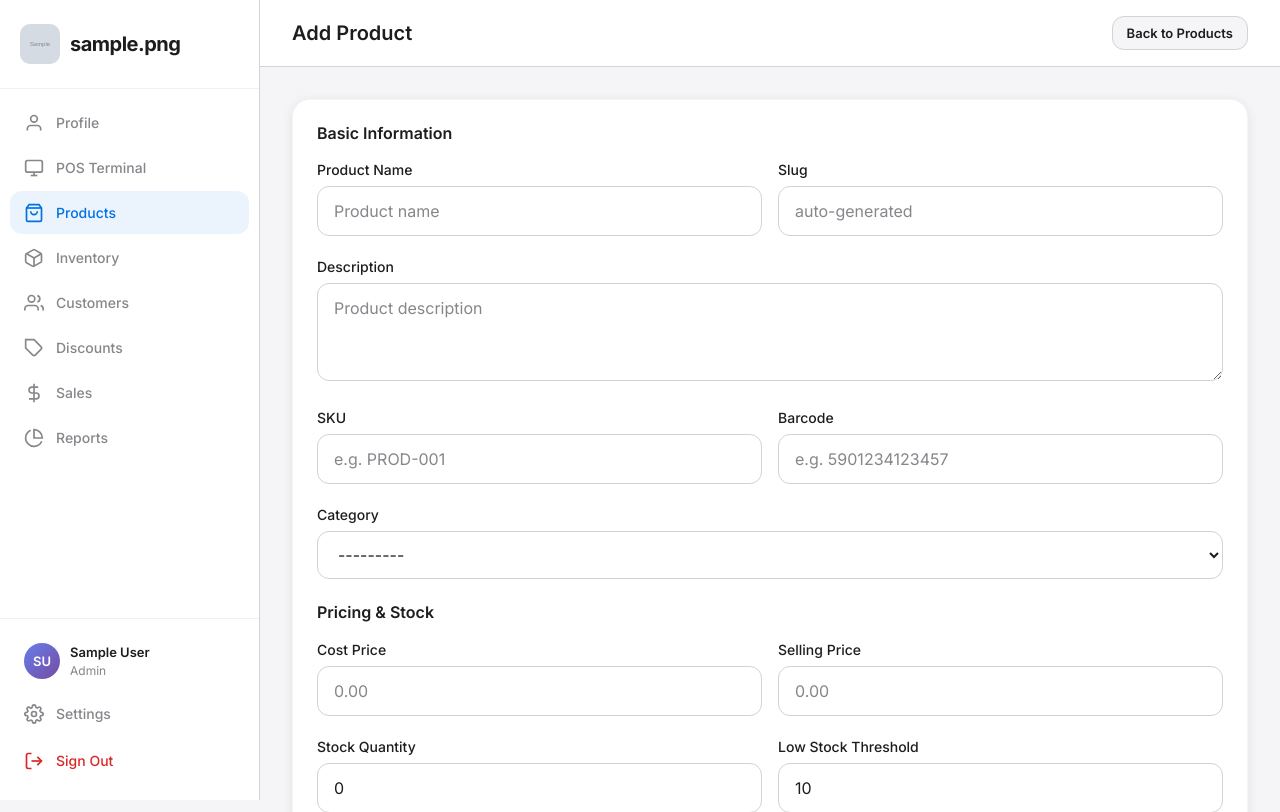
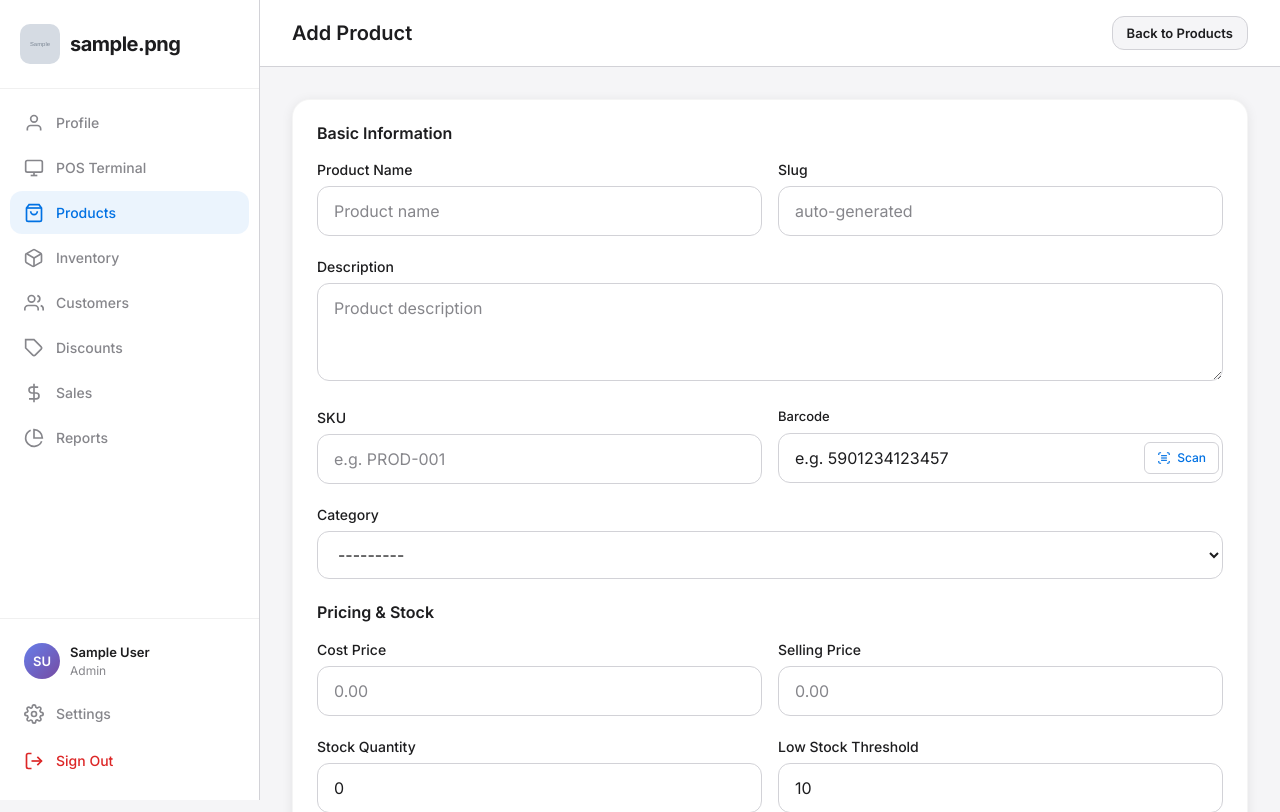
Before and after one commit to 7aib/point-of-sale, a Django app: page /products/add/ in a window 1280 px wide. Shown: the top 812 px of the page. Run offline with Django 5.2, Linux system fonts and the light colour scheme; a user stored in the database is signed in; tables that the repository leaves empty hold one stand-in row (values such as "Sample post"); grey boxes marked "Sample" are stand-in pictures.

Commit message:
Add barcode scanner support to product form
- Add Scan button next to barcode field that focuses input
- Prevent Enter key from submitting form during scan
- Show confirmation message after barcode is captured
- Style barcode input with form-control class

```diff
--- a/products/forms.py
+++ b/products/forms.py
@@ -35,7 +35,7 @@ class ProductForm(forms.ModelForm):
             "slug": forms.TextInput(attrs={"placeholder": "auto-generated"}),
             "description": forms.Textarea(attrs={"placeholder": "Product description", "rows": 3}),
             "sku": forms.TextInput(attrs={"placeholder": "e.g. PROD-001"}),
-            "barcode": forms.TextInput(attrs={"placeholder": "e.g. 5901234123457"}),
+            "barcode": forms.TextInput(attrs={"placeholder": "e.g. 5901234123457", "class": "form-control", "autocomplete": "off"}),
             "category": forms.Select(),
             "cost_price": forms.NumberInput(attrs={"placeholder": "0.00", "step": "0.01"}),
             "selling_price": forms.NumberInput(attrs={"placeholder": "0.00", "step": "0.01"}),
--- a/products/templates/products/product_form.html
+++ b/products/templates/products/product_form.html
@@ -23,7 +23,25 @@
 
             <div class="apple-form-row">
                 {% include "components/form_field.html" with field=form.sku label="SKU" %}
-                {% include "components/form_field.html" with field=form.barcode label="Barcode" %}
+                <div>
+                    <label style="font-size: 13px; font-weight: 500; display: block; margin-bottom: 6px;">Barcode</label>
+                    <div style="position: relative;">
+                        {{ form.barcode }}
+                        <button type="button" id="scan-barcode-btn" style="position: absolute; right: 4px; top: 50%; transform: translateY(-50%); display: inline-flex; align-items: center; gap: 6px; padding: 6px 12px; font-size: 12px; font-weight: 500; font-family: inherit; border-radius: 6px; border: 1px solid var(--apple-border); background: #fff; color: var(--apple-blue); cursor: pointer; transition: all 0.2s;">
+                            <svg width="14" height="14" viewBox="0 0 24 24" fill="none" stroke="currentColor" stroke-width="2"><path d="M3 7V5a2 2 0 012-2h2"/><path d="M17 3h2a2 2 0 012 2v2"/><path d="M21 17v2a2 2 0 01-2 2h-2"/><path d="M7 21H5a2 2 0 01-2-2v-2"/><line x1="7" y1="12" x2="17" y2="12"/><line x1="7" y1="8" x2="17" y2="8"/><line x1="7" y1="16" x2="17" y2="16"/></svg>
+                            Scan
+                        </button>
+                    </div>
+                    <div id="scan-status" style="display: none; margin-top: 6px; font-size: 12px; font-weight: 500;"></div>
+                    {% if form.barcode.help_text %}
+                    <span class="apple-form-help">{{ form.barcode.help_text }}</span>
+                    {% endif %}
+                    {% if form.barcode.errors %}
+                    <ul class="apple-form-errors">
+                        {% for error in form.barcode.errors %}<li>{{ error }}</li>{% endfor %}
+                    </ul>
+                    {% endif %}
+                </div>
             </div>
 
             {% include "components/form_field.html" with field=form.category label="Category" %}
@@ -57,4 +75,42 @@
         </form>
     </div>
 </div>
+
+<script>
+(function() {
+    var barcodeInput = document.querySelector('input[name="barcode"]');
+    var scanBtn = document.getElementById('scan-barcode-btn');
+    var scanStatus = document.getElementById('scan-status');
+    var scanTimer = null;
+
+    // Prevent form submit on Enter when scanning
+    barcodeInput.addEventListener('keydown', function(e) {
+        if (e.key === 'Enter') {
+            e.preventDefault();
+        }
+    });
+
+    // Show confirmation after scanner finishes typing
+    barcodeInput.addEventListener('input', function() {
+        clearTimeout(scanTimer);
+        var val = this.value.trim();
+        if (val.length >= 4) {
+            scanTimer = setTimeout(function() {
+                scanStatus.style.display = 'block';
+                scanStatus.style.color = '#16a34a';
+                scanStatus.textContent = '✓ Barcode captured: ' + barcodeInput.value.trim();
+            }, 300);
+        }
+    });
+
+    // Scan button: focus input
+    scanBtn.addEventListener('click', function() {
+        barcodeInput.value = '';
+        barcodeInput.focus();
+        scanStatus.style.display = 'block';
+        scanStatus.style.color = '#0071e3';
+        scanStatus.textContent = 'Ready — scan your barcode';
+    });
+})();
+</script>
 {% endblock %}
```
Also changed, not shown: media/branding/cropped-Mabali-512--512-px-32x32_g2tfH8i.png (added), media/branding/icon_IYxPE8r.png (added).
